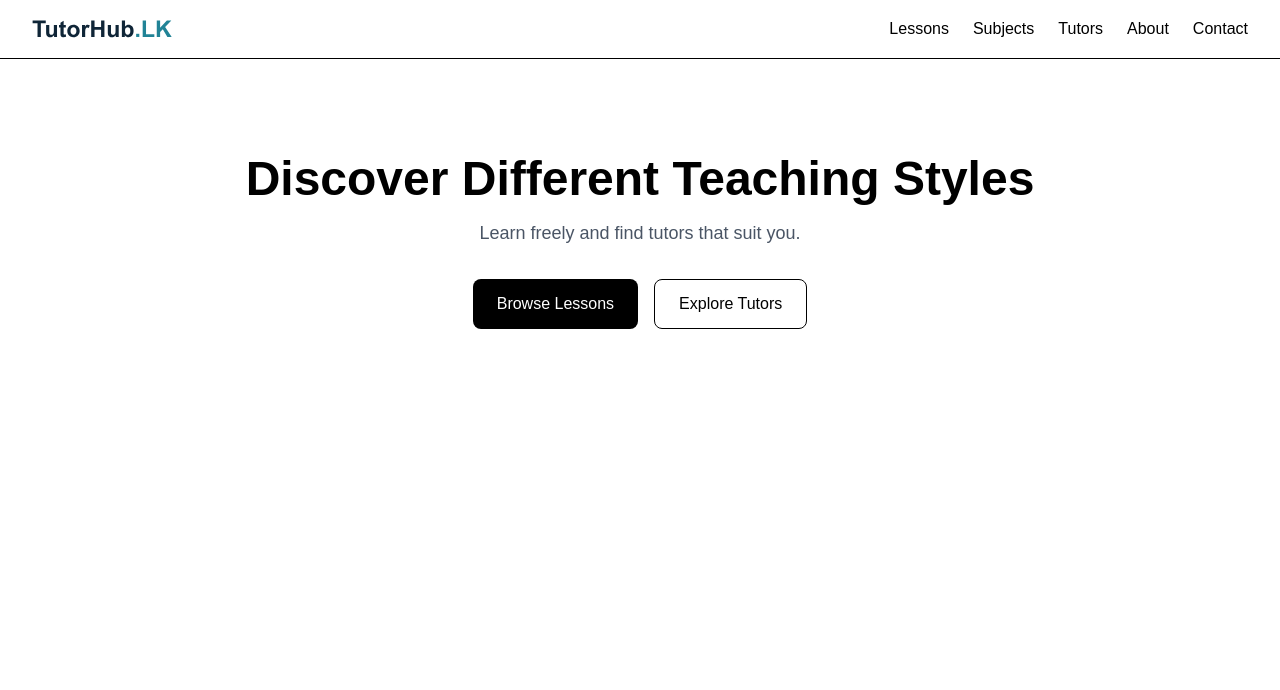
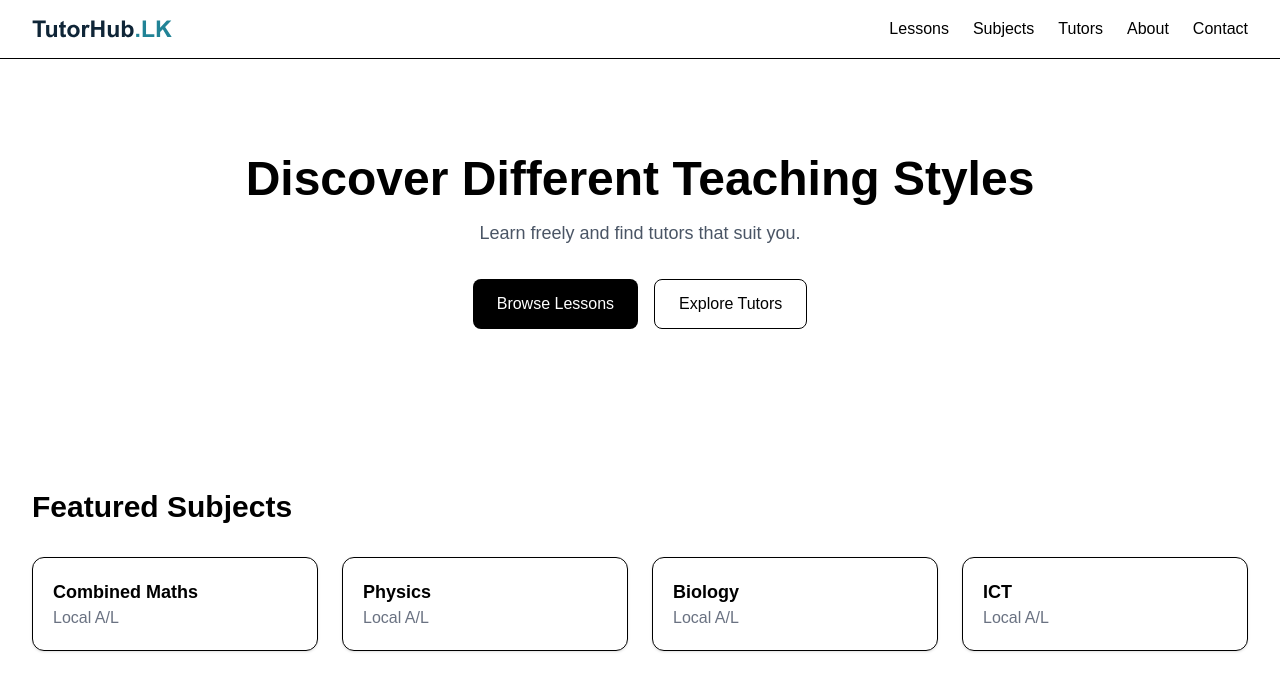
Before and after one commit to DinukaD-24/tutor-platform, a Next.js app: page / in a window 1280 px wide. Shown: the top 690 px of the page. Built offline with nearby package versions, Linux system fonts and the light colour scheme.

Commit message:
Built homepage foundation

```diff
--- a/src/app/page.js
+++ b/src/app/page.js
@@ -1,11 +1,13 @@
 import Navbar from "@/components/navbar/Navbar";
 import HeroSection from "@/components/home/HeroSection";
+import FeaturedSubjects from "@/components/home/FeaturedSubjects";
 
 export default function Home() {
   return (
     <main className="min-h-screen bg-white text-black">
       <Navbar/>
       <HeroSection/>
+      <FeaturedSubjects/>
     </main>
   );
 }
--- /dev/null
+++ b/src/components/cards/SubjectCard.jsx
@@ -0,0 +1,14 @@
+export default function subjectCard({subject}) {
+    return (
+        <div className="border rounded-xl p-5 shadow-sm">
+            <h3 className="text-lg font-semibold">
+                {subject.name}
+            </h3>
+
+            <p className="text-gray-500">
+                {subject.syllabus}
+            </p>
+
+        </div>
+    );
+}
--- /dev/null
+++ b/src/components/home/FeaturedSubjects.jsx
@@ -0,0 +1,21 @@
+import {subjects} from "@/data/subjects";
+import SubjectCard from "../cards/SubjectCard";
+
+export default function FeaturedSubject() {
+    return (
+        <section className="px-8 py-16">
+            <h2 className="text-3xl font-bold mb-8">
+                Featured Subjects
+            </h2>
+
+            <div className="grid grid-cols-1 md:grid-cols-2 lg:grid-cols-4 gap-6">
+                {subjects.map((subject) => (
+                    <SubjectCard
+                        key={subject.id}
+                        subject={subject}
+                    />
+                ))}
+            </div>
+        </section>
+    );
+}
--- /dev/null
+++ b/src/data/subjects.js
@@ -0,0 +1,22 @@
+export const subjects = [
+    {
+        id: 1,
+        name: "Combined Maths",
+        syllabus: "Local A/L",
+    },
+    {
+        id: 2,
+        name: "Physics",
+        syllabus: "Local A/L",
+    },
+    {
+        id: 3,
+        name: "Biology",
+        syllabus: "Local A/L",
+    },
+    {
+        id: 4,
+        name: "ICT",
+        syllabus: "Local A/L",
+    },
+];
```
